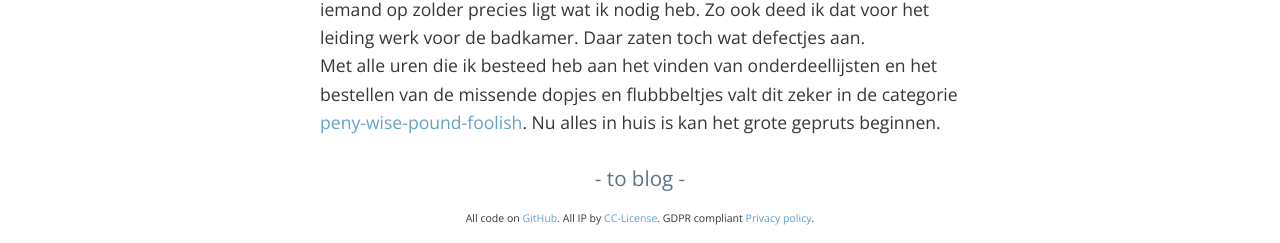
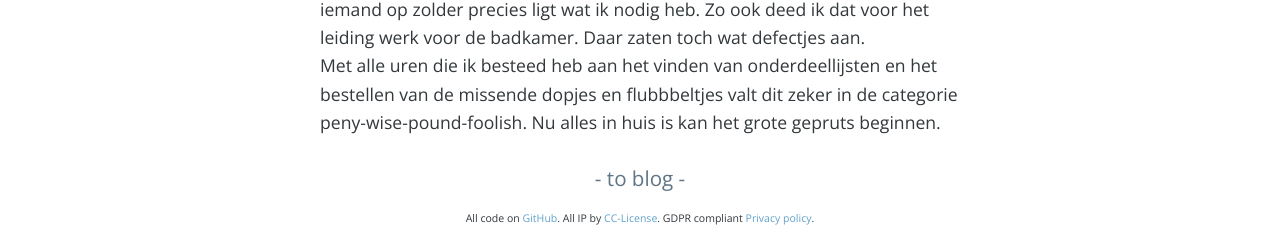
Before and after one commit to fprisse/Weblog, a Jekyll site: the page built from _posts/2020-09-09-leidingwerk.md, in a window 1280 px wide. Shown: the part 895-1138 px from the top of the page. Built offline with Jekyll 4.4.1, drawn with Linux system fonts in a browser that asks for light colours; nearby versions of some CDN libraries; comment, search, counter and statistics services are not loaded; part of the change alters nothing that is shown.

```diff
--- a/_posts/2020-09-09-leidingwerk.md
+++ b/_posts/2020-09-09-leidingwerk.md
@@ -9,4 +9,4 @@ categories: Huis
 ![badkraan]({{ site.url }}/assets/badkraan.png)
 
 Ik zit graag op de eerste rij en als het kan voor een dubbbeltje. Dus voordat ik nieuwe spullen voor het huis koop struin ik [marktplaats](https://www.marktplaats.nl/q/rapito+t) af of er niet bij iemand op zolder precies ligt wat ik nodig heb. Zo ook deed ik dat voor het leiding werk voor de badkamer. Daar zaten toch wat defectjes aan.
-Met alle uren die ik besteed heb aan het vinden van onderdeellijsten en het bestellen van de missende dopjes en flubbbeltjes valt dit zeker in de categorie [peny-wise-pound-foolish](https://www.meergeldminderstress.nl/penny-wise-pound-foolish/). Nu alles in huis is kan het grote gepruts beginnen.
+Met alle uren die ik besteed heb aan het vinden van onderdeellijsten en het bestellen van de missende dopjes en flubbbeltjes valt dit zeker in de categorie peny-wise-pound-foolish. Nu alles in huis is kan het grote gepruts beginnen.
```
